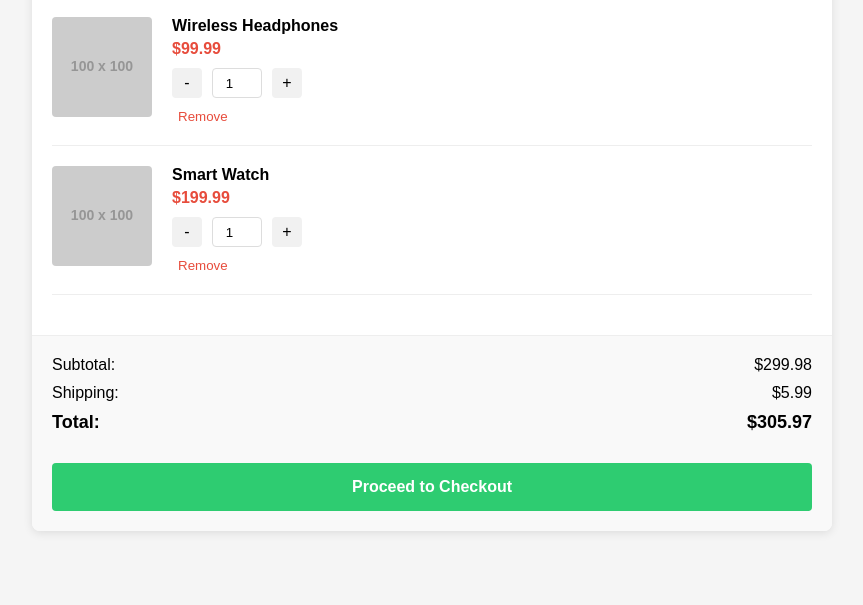
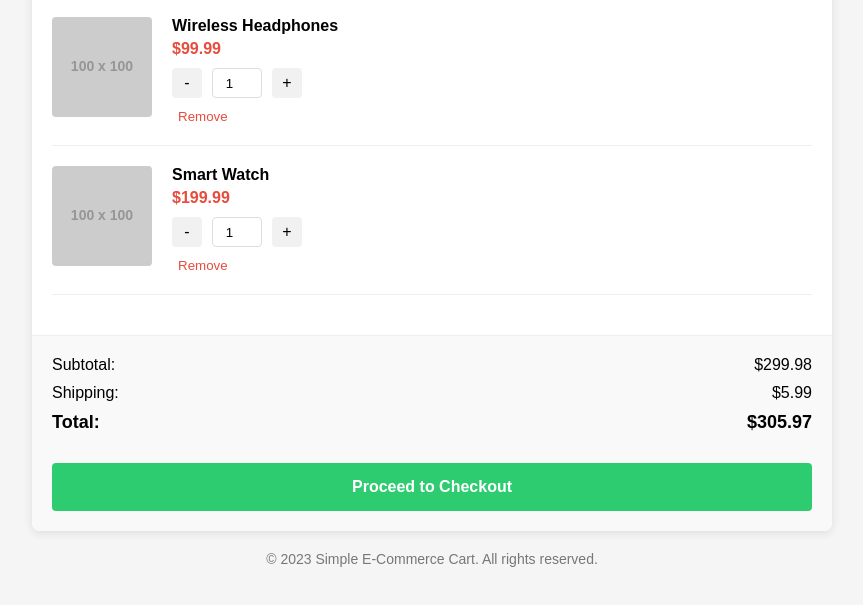
Before and after one commit to Titus-waititu/Git-Workshop-Project, a plain HTML site: page index.html in a window 1280 px wide. Shown: the part 91-696 px from the top of the page, without its empty margins (208-1071 px from the left). Drawn offline with Linux system fonts and the light colour scheme; placeholder pictures from the web are drawn by us.

Commit message:
added footer

```diff
--- a/index.html
+++ b/index.html
@@ -62,4 +62,9 @@
         </div>
     </div>
 </body>
+<footer>
+    <div class="footer">
+        <p>&copy; 2023 Simple E-Commerce Cart. All rights reserved.</p>
+    </div>
+</footer>
 </html>
--- a/styles.css
+++ b/styles.css
@@ -126,6 +126,12 @@ body {
 .checkout-btn:hover {
     background: #27ae60;
 }
+footer {
+    text-align: center;
+    margin-top: 20px;
+    font-size: 14px;
+    color: #777;
+}
 
 @media (max-width: 600px) {
     .cart-item {
```
